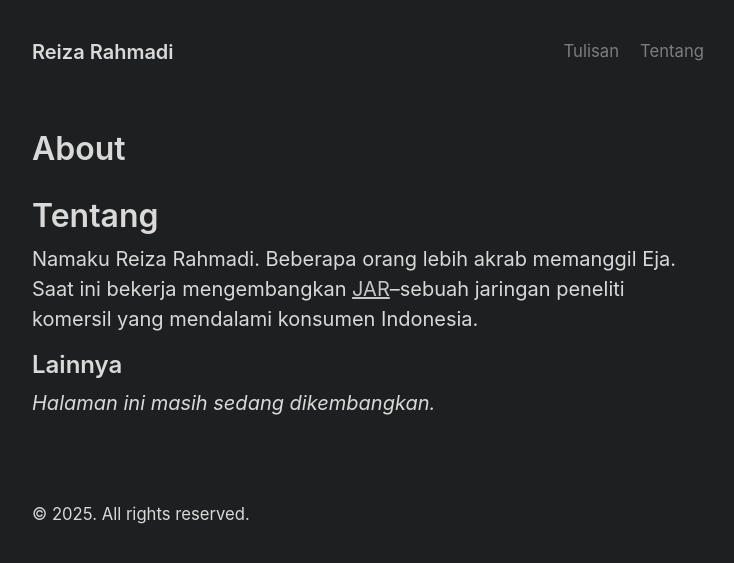
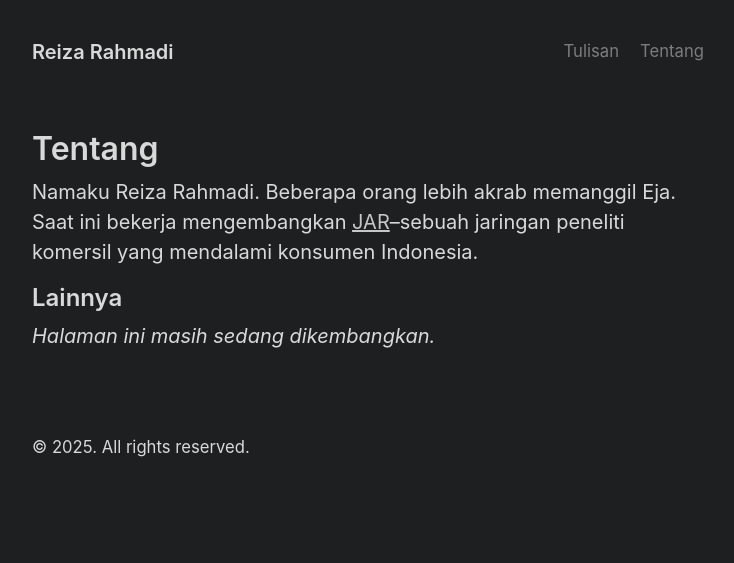
Before and after one commit to reizarahmadi/rzpage, a Jekyll site: the page built from about.md, in a window 1280 px wide. Shown: the top 563 px of the page, without its empty margins (272-1006 px from the left). Built offline with Jekyll 4.4.1, drawn with Linux system fonts in a browser that asks for light colours.

Commit message:
Update about.md

```diff
--- a/about.md
+++ b/about.md
@@ -1,9 +1,7 @@
 ---
 layout: page
-title: About
+title: Tentang
 ---
-
-# Tentang
 
 Namaku Reiza Rahmadi. Beberapa orang lebih akrab memanggil Eja. Saat ini bekerja mengembangkan [JAR](https://justaboutright.co)–sebuah jaringan peneliti komersil yang mendalami konsumen Indonesia.
 
```
